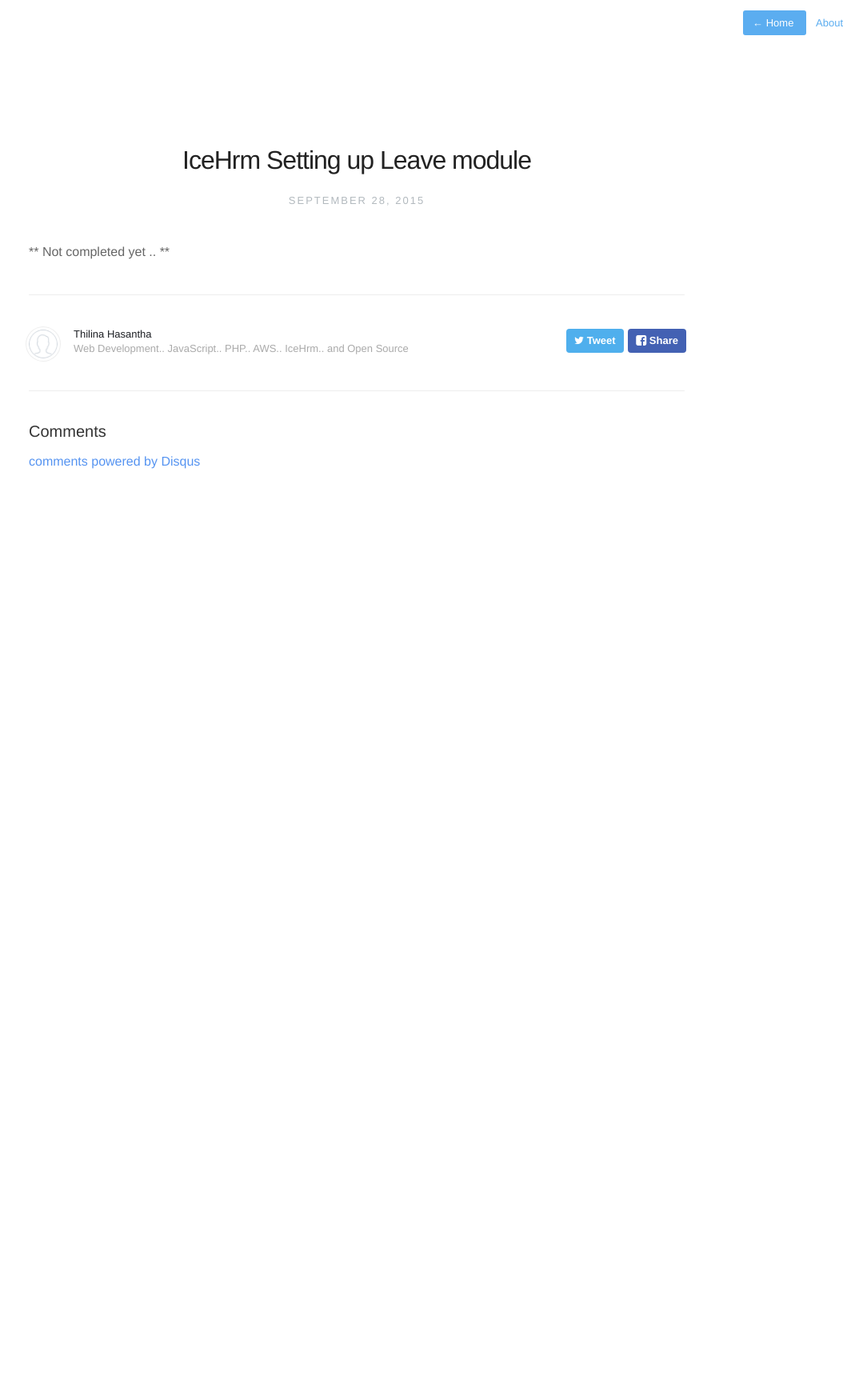
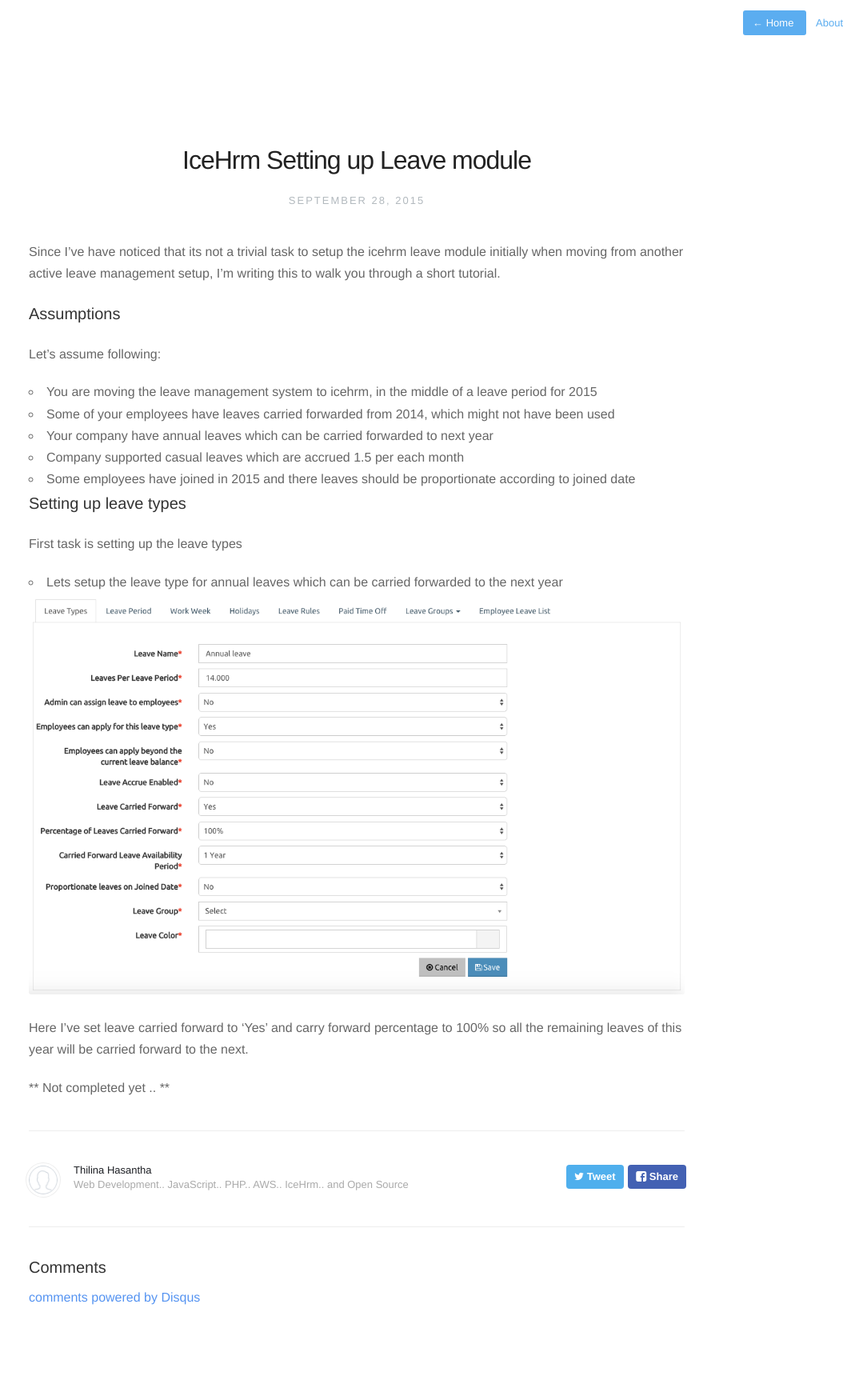
Before and after one commit to thilinah/thilinah.github.io, a Jekyll site: the page built from _posts/2015-09-28-icehrm-leave-setup.markdown, in a window 1280 px wide. Shown: the whole page at 80% size, without its empty margins (194-1278 px from the left). Built offline with Jekyll 4.4.1, drawn with Linux system fonts in a browser that asks for light colours; nearby versions of some CDN libraries; Markdown is read by kramdown in place of the engine named in the settings; comment, search, counter and statistics services are not loaded; before the commit the page ends 900 px from its top, so only the background shows below that.

Commit message:
icehrm leave setup

```diff
--- a/_posts/2015-09-28-icehrm-leave-setup.markdown
+++ b/_posts/2015-09-28-icehrm-leave-setup.markdown
@@ -4,6 +4,30 @@ title: IceHrm Setting up Leave module
 description: How to setup IceHrm leave module properly
 ---
 
+Since I've have noticed that its not a trivial task to setup the icehrm leave module initially when moving from another
+active leave management setup, I'm writing this to walk you through a short tutorial.
+
+### Assumptions
+
+Let's assume following:
+
+1. You are moving the leave management system to icehrm, in the middle of a leave period for 2015
+2. Some of your employees have leaves carried forwarded from 2014, which might not have been used
+3. Your company have annual leaves which can be carried forwarded to next year
+4. Company supported casual leaves which are accrued 1.5 per each month
+5. Some employees have joined in 2015 and there leaves should be proportionate according to joined date
+
+### Setting up leave types
+
+First task is setting up the leave types
+
+1. Lets setup the leave type for annual leaves which can be carried forwarded to the next year
+
+![Setting up annual leave](/assets/blog/adding-annual-leave.png)
+
+Here I've set leave carried forward to 'Yes' and carry forward percentage to 100% so all the remaining leaves of
+this year will be carried forward to the next.
+
 
 
 ** Not completed yet .. **
```
Also changed, not shown: assets/blog/adding-annual-leave.png (added).
